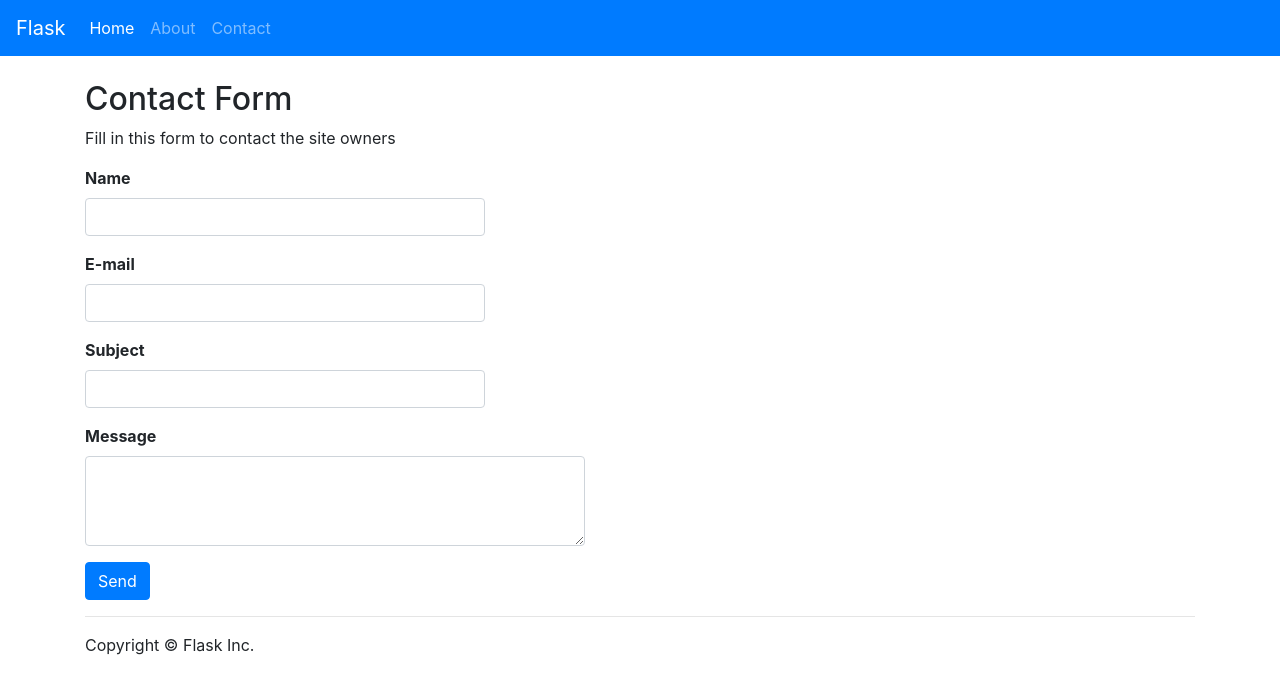
After one commit to allyson76/info3180-lab3, a Flask app: page /contact in a window 1280 px wide. The commit adds this page. Shown: the top 694 px of the page. Run offline with Flask 2, Linux system fonts and the light colour scheme; some libraries are stand-ins or nearby versions.

Commit message:
Contact Form

```diff
--- /dev/null
+++ b/app/forms.py
@@ -0,0 +1,9 @@
+from flask_wtf import FlaskForm
+from wtforms import TextField, TextAreaField
+from wtforms import validators, ValidationError
+
+class Contact(FlaskForm):
+    name= TextField('Name', [validators.Required("(Required)")])
+    email= TextField('E-mail', [validators.Required("(Required)")])
+    subject= TextField('Subject', [validators.Required("(Required)")])
+    message= TextAreaField('Message', [validators.Required("(Required)")])
--- a/app/static/css/app.css
+++ b/app/static/css/app.css
@@ -1,3 +1,13 @@
 body {
     padding-top: 5rem;
 }
+
+.form-group{
+    width:400px;
+    font-weight:bold;
+}
+
+form textarea#message{
+    width:500px;
+    height:90px;
+}
--- a/app/templates/base.html
+++ b/app/templates/base.html
@@ -23,6 +23,15 @@
     <main>
         <div class="container">
             {% block main %}{% endblock %}
+            {% with messages = get_flashed_messages() %}
+            {% if messages %}
+                <ul class=flashes>
+                {% for message in messages %}
+                   <li>{{ message }}</li>
+                {% endfor %}
+                </ul>
+                {% endif %}
+               {% endwith %}
         </div>
     </main>
     <footer>
--- /dev/null
+++ b/app/templates/contact.html
@@ -0,0 +1,60 @@
+{% extends "base.html" %}
+
+{% block main%}
+
+    <h2>Contact Form</h2>
+    <p>Fill in this form to contact the site owners</p>
+
+
+
+    <form action="{{ url_for('contact') }}" method="POST">
+         {{ form.csrf_token}}
+
+        <div class="form-group" >
+            {{ form.name.label }}
+
+            {% for message in form.name.errors %}
+                <div class="text-danger">{{ message }}</div>
+                <p>Please enter your name</p>
+            {% endfor %}
+
+            {{ form.name(class="form-control") }}
+        </div>
+
+        <div class="form-group">
+            {{ form.email.label }}
+
+            {% for message in form.email.errors %}
+                <div class="text-danger">{{ message }}</div>
+                <p>Please enter an email address</p>
+            {% endfor %}
+
+            {{ form.email(class="form-control") }}
+        </div>
+
+        <div class="form-group" >
+            {{ form.subject.label }}
+
+            {% for message in form.subject.errors %}
+                <div class="text-danger">{{ message }}</div>
+                <p> Please enter a subject</p>
+            {% endfor %}
+
+            {{ form.subject(class="form-control") }}
+        </div>
+
+        <div class="form-group" >
+
+            {% for message in form.message.errors %}
+                <div class="text-danger"{{ message }}</div>
+                <p>Please enter a message</p>
+            {% endfor %}
+
+            {{ form.message.label}}
+            {{ form.message(class="form-control") }}
+        </div>
+
+        <button type="submit" class="btn btn-primary">Send</button>
+    </form>
+
+{% endblock%}
--- a/app/templates/header.html
+++ b/app/templates/header.html
@@ -1,5 +1,5 @@
 <nav class="navbar navbar-expand-lg navbar-dark bg-primary fixed-top">
-  <a class="navbar-brand" href="#">Project Name</a>
+  <a class="navbar-brand" href="#">Flask</a>
   <button class="navbar-toggler" type="button" data-toggle="collapse" data-target="#navbarSupportedContent" aria-controls="navbarSupportedContent" aria-expanded="false" aria-label="Toggle navigation">
     <span class="navbar-toggler-icon"></span>
   </button>
@@ -12,6 +12,9 @@
       <li class="nav-item">
         <a class="nav-link" href="{{ url_for('about') }}">About</a>
       </li>
+      <li class="nav-item">
+        <a class="nav-link" href="{{ url_for('contact') }}">Contact</a>
+      </li>
     </ul>
   </div>
 </nav>
--- a/app/views.py
+++ b/app/views.py
@@ -4,10 +4,12 @@ Jinja2 Documentation:    http://jinja.pocoo.org/2/documentation/
 Werkzeug Documentation:  http://werkzeug.pocoo.org/documentation/
 This file creates your application.
 """
+from app import mail
+from flask_mail import Message
 
 from app import app
 from flask import render_template, request, redirect, url_for, flash
-
+from forms import Contact
 
 ###
 # Routing for your application.
@@ -24,6 +26,26 @@ def about():
     """Render the website's about page."""
     return render_template('about.html', name="Mary Jane")
 
+@app.route('/contact', methods=['GET','POST'])
+def contact():
+    """Render's the page contact form page"""
+    form=Contact()
+
+    if request.method == 'POST':
+        if form.validate()==False:
+           flash('All fields are required')
+           return render_template('contact.html',form=form)
+        else:
+           msg=Message(request.form['subject'], sender=(request.form['name'],request.form['email']), recipients=['allison76@example.com'])
+
+           msg.body=form.message.data
+           mail.send(msg)
+
+           flash("Message was successfully sent")
+           return redirect(url_for('home'))
+
+    else:
+        return render_template('contact.html', form=form)
 
 ###
 # The functions below should be applicable to all Flask apps.
--- a/requirements.txt
+++ b/requirements.txt
@@ -6,3 +6,5 @@ click==6.7
 gunicorn==19.6.0
 itsdangerous==0.24
 wsgiref==0.1.2
+Flask-Mail
+Flask-WTF
```
Also changed, not shown: app/__init__.py (+9 -0 lines).
